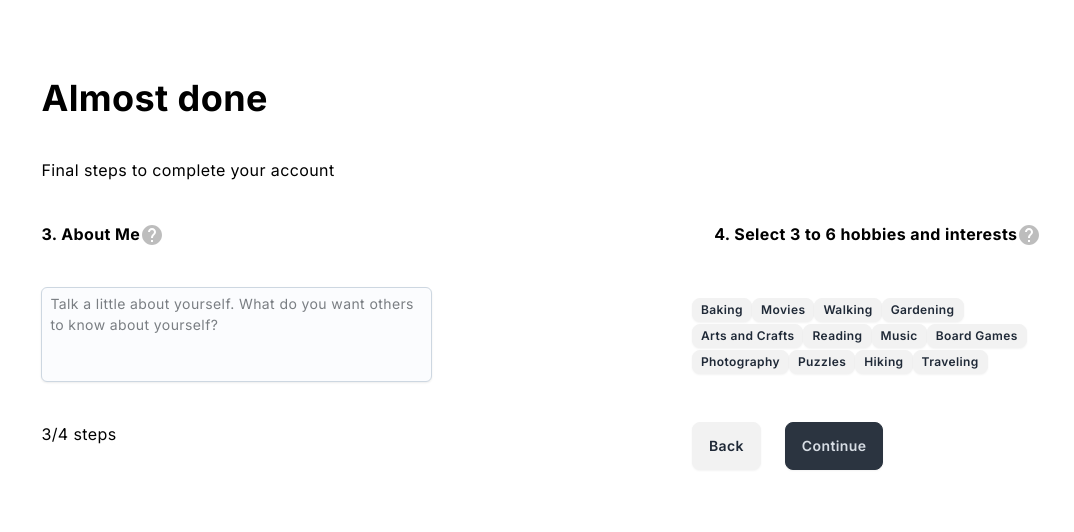
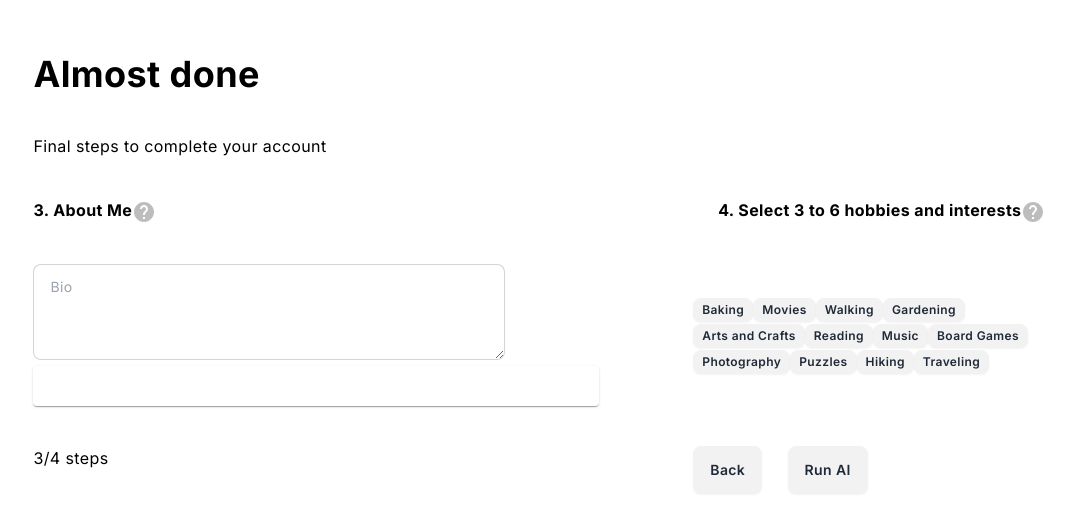
Before and after one commit to NekruzAsh/Google-AI-Hack, a Next.js app: page /signup/interests in a window 1280 px wide. Shown: the part 126-658 px from the top of the page, without its empty margins (41-1115 px from the left). Built offline with nearby package versions, Linux system fonts and the light colour scheme.

Commit message:
added the ai functionality.

```diff
--- a/app/signup/interests/page.js
+++ b/app/signup/interests/page.js
@@ -1,24 +1,122 @@
-import { Grid, Stack } from '@mui/material'
-import React from 'react'
-import HelpIcon from '@mui/icons-material/Help';
-import { Textarea } from '@mui/joy';
+"use client";
+import { Grid, Stack, Card, CardContent } from "@mui/material";
+import React, { useState } from "react";
+import HelpIcon from "@mui/icons-material/Help";
+import { Textarea } from "@mui/joy";
+import nlp from 'compromise';
+
+const {
+  GoogleGenerativeAI,
+  HarmCategory,
+  HarmBlockThreshold,
+} = require("@google/generative-ai");
+
+const MODEL_NAME = "gemini-pro";
+const API_KEY = "AIzaSyAqG3b_elDfKMC6n8o_MJFEPyzo9aNkA7s";
+
+
+async function runChat(userInput, setAiResponse) {
+  const genAI = new GoogleGenerativeAI(API_KEY);
+  const model = genAI.getGenerativeModel({ model: MODEL_NAME });
+
+
+  const interestsList = [
+    "Baking",
+    "Cook",
+    "Hanging out",
+    "Movies",
+    "Walking",
+    "Gardening",
+    "Arts and Crafts",
+    "Reading",
+    "Music",
+    "Board Games",
+    "Photography",
+    "Puzzles",
+    "Hiking",
+    "Traveling",
+  ];
+
+  const generationConfig = {
+    temperature: 1,
+    topK: 0,
+    topP: 0.95,
+    maxOutputTokens: 8192,
+  };
+
+  const safetySettings = [
+    {
+      category: HarmCategory.HARM_CATEGORY_HARASSMENT,
+      threshold: HarmBlockThreshold.BLOCK_MEDIUM_AND_ABOVE,
+    },
+    {
+      category: HarmCategory.HARM_CATEGORY_HATE_SPEECH,
+      threshold: HarmBlockThreshold.BLOCK_MEDIUM_AND_ABOVE,
+    },
+    {
+      category: HarmCategory.HARM_CATEGORY_SEXUALLY_EXPLICIT,
+      threshold: HarmBlockThreshold.BLOCK_MEDIUM_AND_ABOVE,
+    },
+    {
+      category: HarmCategory.HARM_CATEGORY_DANGEROUS_CONTENT,
+      threshold: HarmBlockThreshold.BLOCK_MEDIUM_AND_ABOVE,
+    },
+  ];
+
+  const chat = model.startChat({
+    generationConfig,
+    safetySettings,
+    history: [],
+  });
+
+  const result = await chat.sendMessage(userInput);
+
+
+  const doc = nlp(userInput);
+  const keywords = interestsList.filter(interest => doc.match(interest).found);
+
+  const response = `Using this text "${userInput}", I found these keywords that the person might like: ${keywords.join(', ')}`;
+  setAiResponse(response);
+}
 
 const page = () => {
 
-  const interestsList =
-  [
-    "Baking", "Movies", "Walking", "Gardening", "Arts and Crafts", "Reading", "Music", "Board Games", "Photography", "Puzzles", "Hiking", "Traveling"
-  ]
+  const [userInput, setUserInput] = useState('');
+  const [aiResponse, setAiResponse] = useState('');
 
-    {/* havent tested this feature, dont know if it works */}
+
+  const interestsList = [
+    "Baking",
+    "Movies",
+    "Walking",
+    "Gardening",
+    "Arts and Crafts",
+    "Reading",
+    "Music",
+    "Board Games",
+    "Photography",
+    "Puzzles",
+    "Hiking",
+    "Traveling",
+  ];
+
   const interestsButtonCreate = () =>
-        interestsList.map(e => (
-            <button key={e} className='btn btn-xs '>{e}</button>
-        )
-    )
+    interestsList.map((e) => (
+      <button key={e} className="btn btn-xs ">
+        {e}
+      </button>
+    ));
+
+  const handleInputChange = (event) => {
+    setUserInput(event.target.value);
+  }
+
+  const handleButtonClick = () => {
+    runChat(userInput, setAiResponse);
+  }
 
   return (
-    <div className='h-screen w-screen flex justify-items-center justify-center items-center'>
+    <div className="h-screen w-screen flex justify-items-center justify-center items-center">
       <Stack spacing={5}>
         <div>
           <h2>Almost done</h2>
@@ -33,57 +131,69 @@ const page = () => {
               <h4>3. About Me</h4>
             </Grid>
             <Grid item>
-                        <HelpIcon color='disabled'></HelpIcon>
+              <HelpIcon color="disabled"></HelpIcon>
             </Grid>
           </Grid>
 
-                <Grid container item xs={6}  className='w-6/12 justify-center content-center'>
+          <Grid
+            container
+            item
+            xs={6}
+            className="w-6/12 justify-center content-center"
+          >
             <Grid item>
               <h4>4. Select 3 to 6 hobbies and interests</h4>
             </Grid>
             <Grid item>
-                        <HelpIcon color='disabled'></HelpIcon>
+              <HelpIcon color="disabled"></HelpIcon>
             </Grid>
           </Grid>
+        </Grid>
+        <Grid container item id="third-row">
+          <Grid item xs={6}>
 
+            <textarea
+              className="textarea text-white textarea-bordered w-10/12 h-24"
+              placeholder="Bio"
+              value={userInput}
+              onChange={handleInputChange}
+            ></textarea>
+            <Card>
+              <CardContent>
+                {aiResponse}
+              </CardContent>
+            </Card>
           </Grid>
 
-            <Grid container item id="third-row" >
-                <Grid item xs={6}>
-                    <Textarea
-
-                        color="neutral"
-                        minRows={4}
-                        placeholder="Talk a little about yourself. What do you want others to know about yourself?"
-                        size="sm"
-                        variant="outlined"
-                        style= {{width : "70%"}}
-                        />
-                </Grid>
-
-                <Grid container item xs={6} id="interest-box" className='w-6/12 justify-center content-center'>
+          <Grid
+            container
+            item
+            xs={6}
+            id="interest-box"
+            className="w-6/12 justify-center content-center"
+          >
             <Grid item xs={8}>
               {interestsButtonCreate()}
             </Grid>
           </Grid>
         </Grid>
 
-            <Grid container className=''>
+        <Grid container className="">
           <Grid item xs={7}>
             <p>3/4 steps</p>
           </Grid>
 
           <Grid item xs={1}>
-                    <button className='btn'>Back</button>
+            <button className="btn">Back</button>
           </Grid>
 
-                <Grid item xs ={1}>
-                    <button className='btn btn-neutral'>Continue</button>
+          <Grid item xs={1}>
+            <button className="btn" onClick={handleButtonClick}>Run AI</button>
           </Grid>
         </Grid>
       </Stack>
     </div>
-  )
-}
+  );
+};
 
-export default page
+export default page;
--- a/package.json
+++ b/package.json
@@ -11,11 +11,14 @@
   "dependencies": {
     "@emotion/react": "^11.11.4",
     "@emotion/styled": "^11.11.5",
+    "@google/generative-ai": "^0.8.0",
     "@mui/icons-material": "^5.15.15",
     "@mui/joy": "^5.0.0-beta.36",
     "@mui/material": "^5.15.15",
     "@mui/styled-engine-sc": "^6.0.0-alpha.18",
     "@supabase/supabase-js": "^2.42.7",
+    "compromise": "^14.13.0",
+    "dotenv": "^16.4.5",
     "next": "^14.1.4",
     "react": "^17.0.0 || ^18.0.0",
     "react-dom": "^17.0.0 || ^18.0.0",
```
Also changed, not shown: 2 other files (tests, documents, lock files or other folders). Lines whose indentation alone changed are shown as unchanged.
